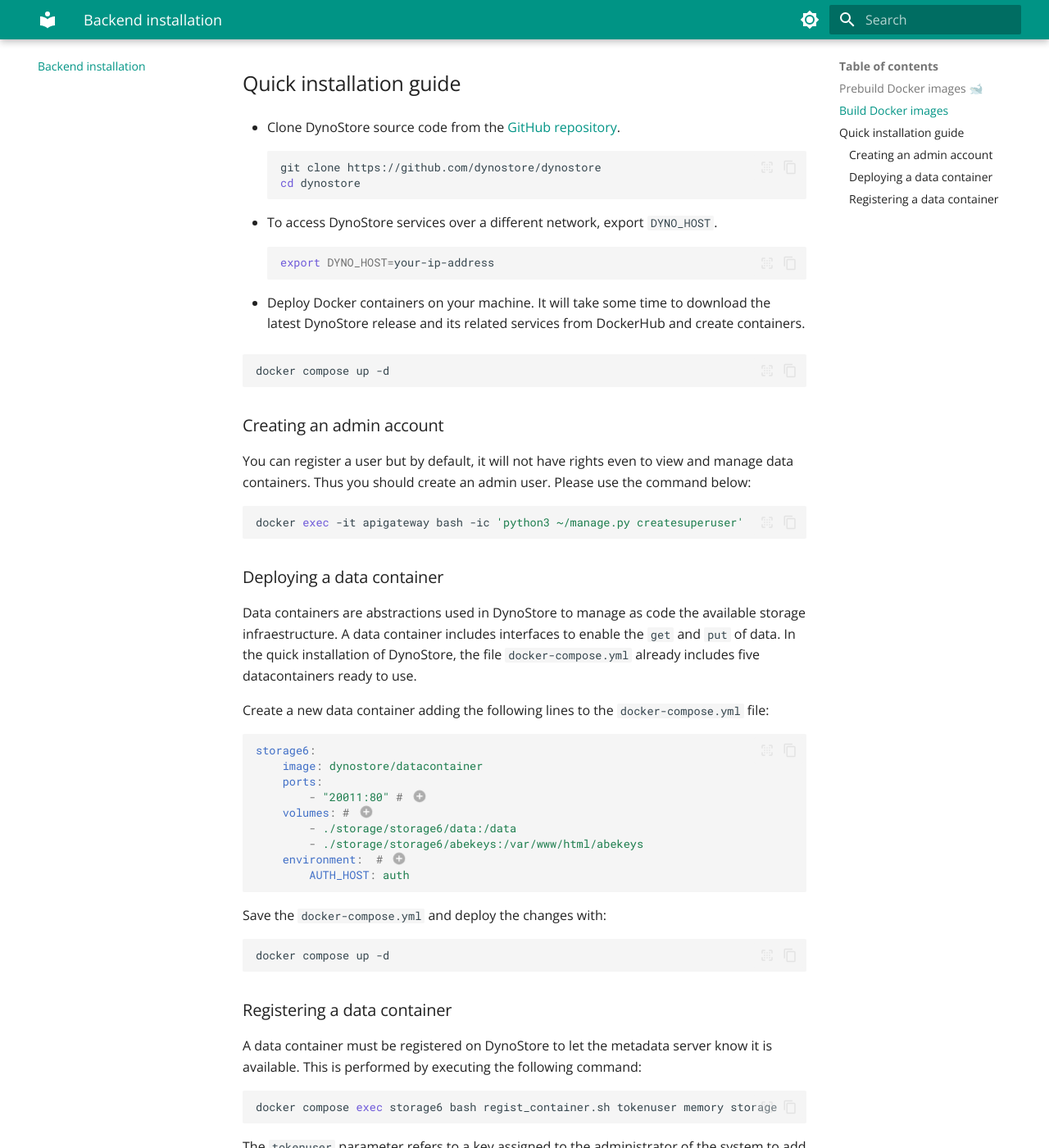
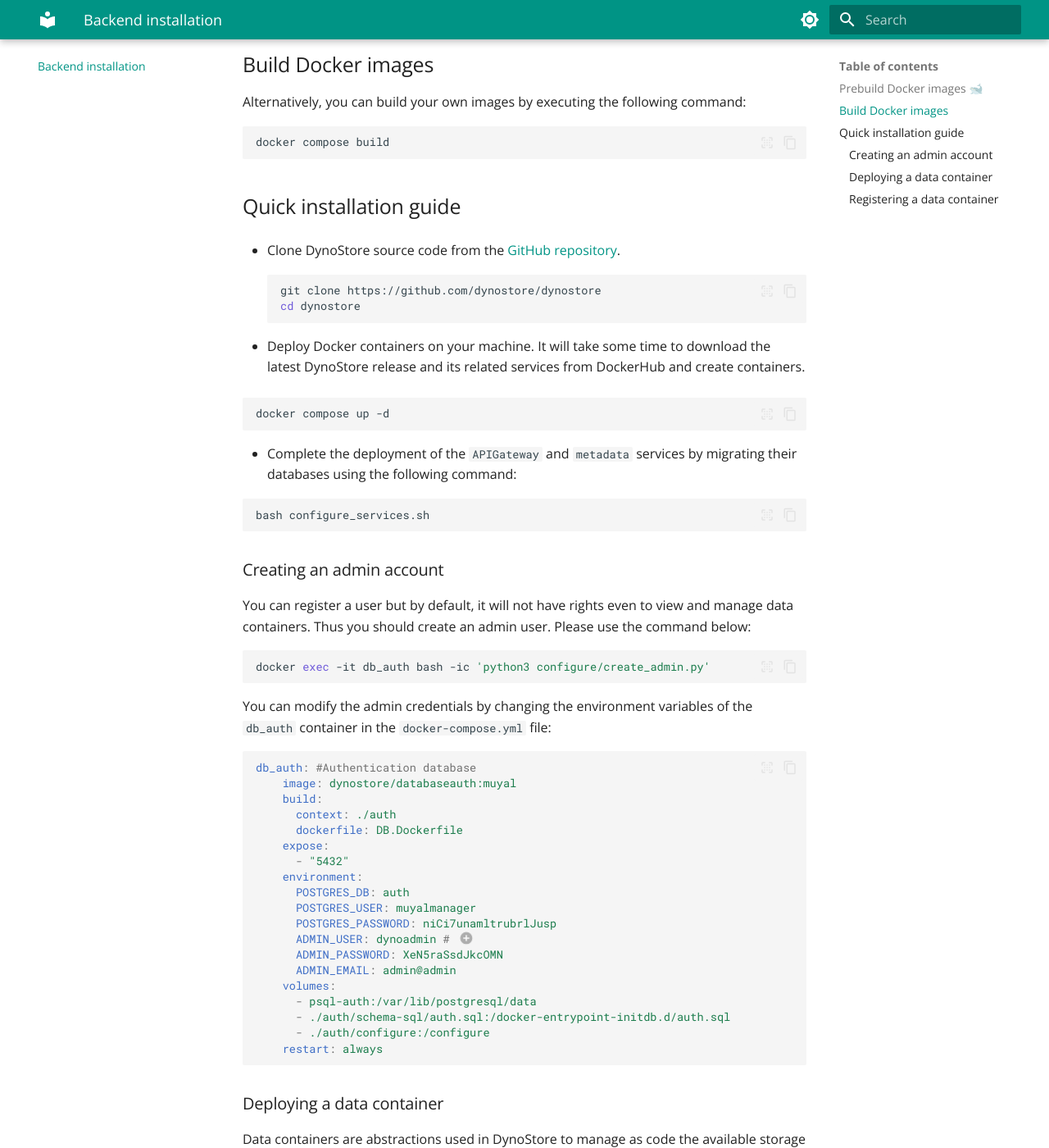
Before and after one commit to dynostore/dynostore, an MkDocs documentation site: the page built from docs/installation.md, in a window 1280 px wide and 1400 px high, scrolled down 718 px. Shown: the whole window at 82% size. Built offline with MkDocs 1.6.1 and Material for MkDocs 9.7.7, drawn with Linux system fonts in a browser that asks for light colours; the version menu is left out; some of the changed text lies outside the part shown.

Commit message:
Script to add data container

````diff
--- a/docker-compose.yml
+++ b/docker-compose.yml
@@ -11,7 +11,7 @@
   apigateway:
     image: dynostore/apigateway:python
     ports:
-        - "8095:5000"
+        - "8095:80"
     environment:
       AUTH_HOST: auth
       PUB_SUB_HOST: pub_sub
@@ -123,6 +123,7 @@
     volumes:
       - ./datacontainer/objects1/:/data/objects:rw
     environment:
+      APIGATEWAY_HOST: apigateway
       AUTH_HOST: auth
 
   datacontainer2:
--- a/docs/installation.md
+++ b/docs/installation.md
@@ -6,10 +6,16 @@
 
 Prebuilt docker images are the easiest way to start using DynoStore locally. They are available on Docker Hub:
 
-* [dynostore/metadata](xx)
-* [dynostore/pubsub](xx)
-* [dynostore/auth](xx)
-* [dynostore/datacontainer](xx)
+* [dynostore/apigateway:python](https://hub.docker.com/repository/docker/dynostore/apigateway/general)
+* [dynostore/metadata:v2](https://hub.docker.com/repository/docker/dynostore/metadata/general)
+* [dynostore/pubsub:v1](https://hub.docker.com/repository/docker/dynostore/pubsub/general)
+* [dynostore/auth:v1](https://hub.docker.com/repository/docker/dynostore/auth/general)
+* [dynostore/datacontainer:v1](https://hub.docker.com/repository/docker/dynostore/datacontainer/general)
+
+Aditionally, there are available the database containers with the SQL scheme pre-loaded.
+
+* [dynostore/databaseauth:v1](https://hub.docker.com/repository/docker/dynostore/databaseauth/general)
+* [dynostore/dbpubsub:v1](https://hub.docker.com/repository/docker/dynostore/dbpubsub/general)
 
 ## Build Docker images
 
@@ -27,15 +33,16 @@
 cd dynostore
 ```
 
-* To access DynoStore services over a different network, export ```DYNO_HOST```.
-```bash
-export DYNO_HOST=your-ip-address
-```
-
 * Deploy Docker containers on your machine. It will take some time to download the latest DynoStore release and its related services from DockerHub and create containers.
 
 ```bash
 docker compose up -d
+```
+
+* Complete the deployment of the ```APIGateway``` and ```metadata``` services by migrating their databases using the following command:
+
+```bash
+bash configure_services.sh
 ```
 
 ### Creating an admin account
@@ -43,8 +50,34 @@
 You can register a user but by default, it will not have rights even to view and manage data containers. Thus you should create an admin user. Please use the command below:
 
 ```bash
-docker exec -it apigateway bash -ic 'python3 ~/manage.py createsuperuser'
+docker exec -it db_auth bash -ic 'python3 configure/create_admin.py'
 ```
+
+You can modify the admin credentials by changing the environment variables of the ```db_auth``` container in the ```docker-compose.yml``` file:
+
+```yaml
+db_auth: #Authentication database
+    image: dynostore/databaseauth:muyal
+    build:
+      context: ./auth
+      dockerfile: DB.Dockerfile
+    expose:
+      - "5432"
+    environment:
+      POSTGRES_DB: auth
+      POSTGRES_USER: muyalmanager
+      POSTGRES_PASSWORD: niCi7unamltrubrlJusp
+      ADMIN_USER: dynoadmin # (1)
+      ADMIN_PASSWORD: XeN5raSsdJkcOMN
+      ADMIN_EMAIL: admin@admin
+    volumes:
+      - psql-auth:/var/lib/postgresql/data
+      - ./auth/schema-sql/auth.sql:/docker-entrypoint-initdb.d/auth.sql
+      - ./auth/configure:/configure
+    restart: always
+```
+
+1. Admin credentials.
 
 ### Deploying a data container
 
````
Also changed, not shown: other parts of docs/installation.md (+1 -1 lines), docker-compose.dev.yml (+7 -6 lines), docs/index.md (+0 -1 lines), 7 other files.
